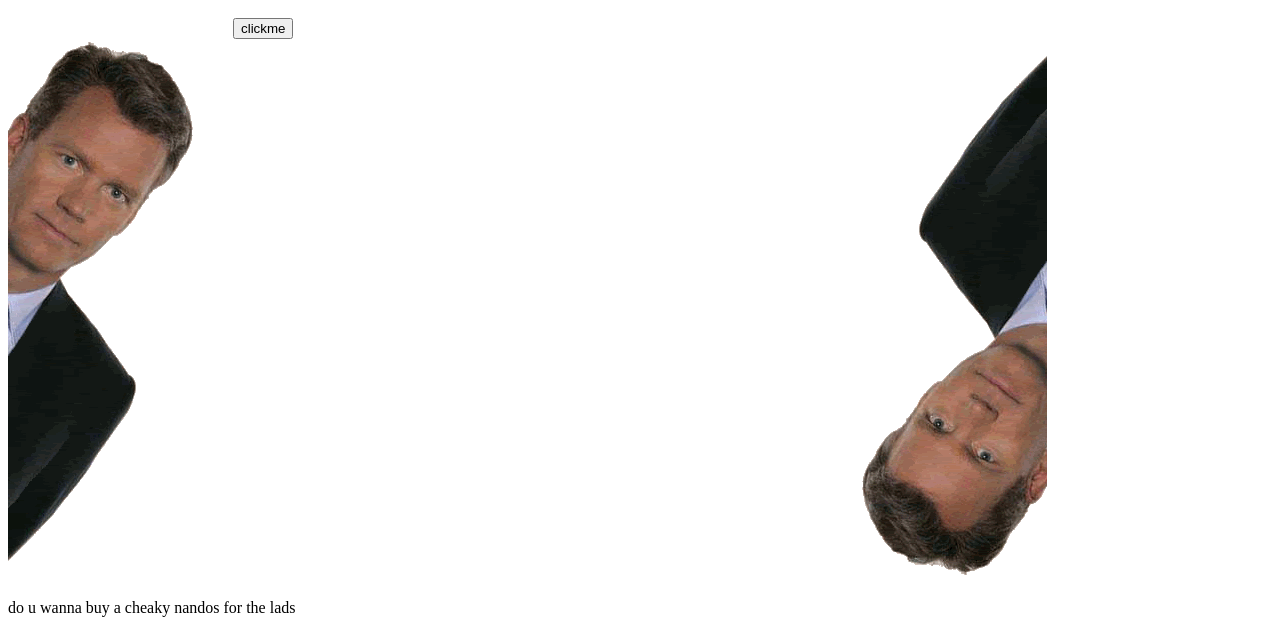
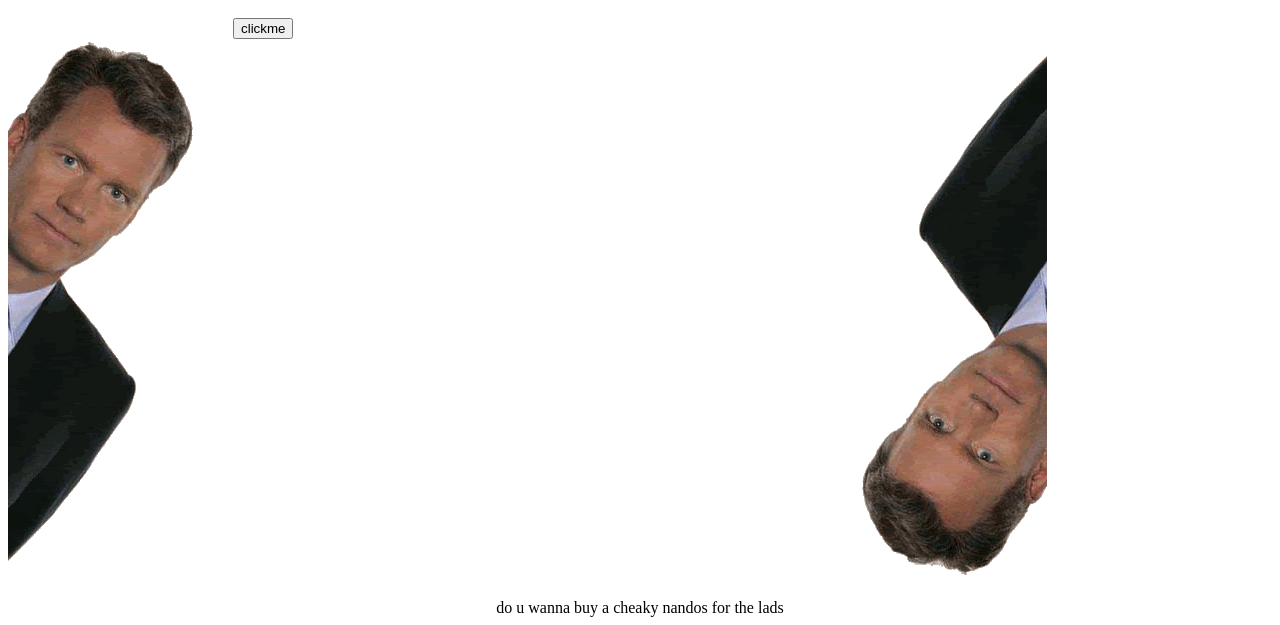
Before and after one commit to missnpig5/dank, a plain HTML site: page index.html in a window 1280 px wide. Shown: the part 229-854 px from the top of the page. Drawn offline with Linux system fonts and the light colour scheme.

Commit message:
fixed meme

```diff
--- a/index.html
+++ b/index.html
@@ -34,6 +34,9 @@
             -webkit-transform: rotate(180deg); /* Chrome, Safari, Opera */
             transform: rotate(180deg);
         }
+        div.ink {
+            text-align: center;
+        }
 
 
     </style>
@@ -65,6 +68,8 @@
     <img src= "w6BZE.gif">
 
 </div>
+<div class = "ink">
 <href src = "cubie.html">do u wanna buy a cheaky nandos for the lads</href>
+    </div>
 </body>
 </html>
```
